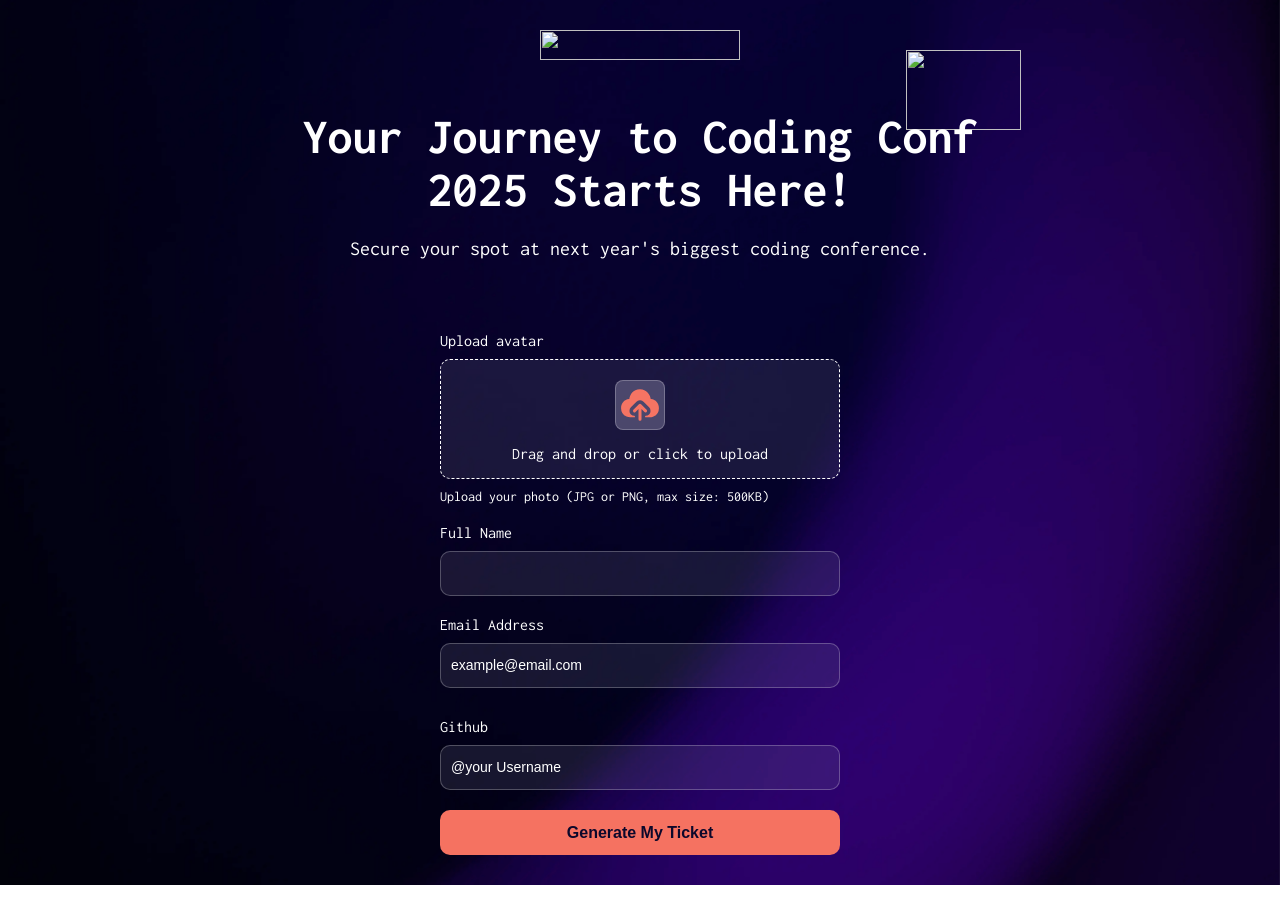
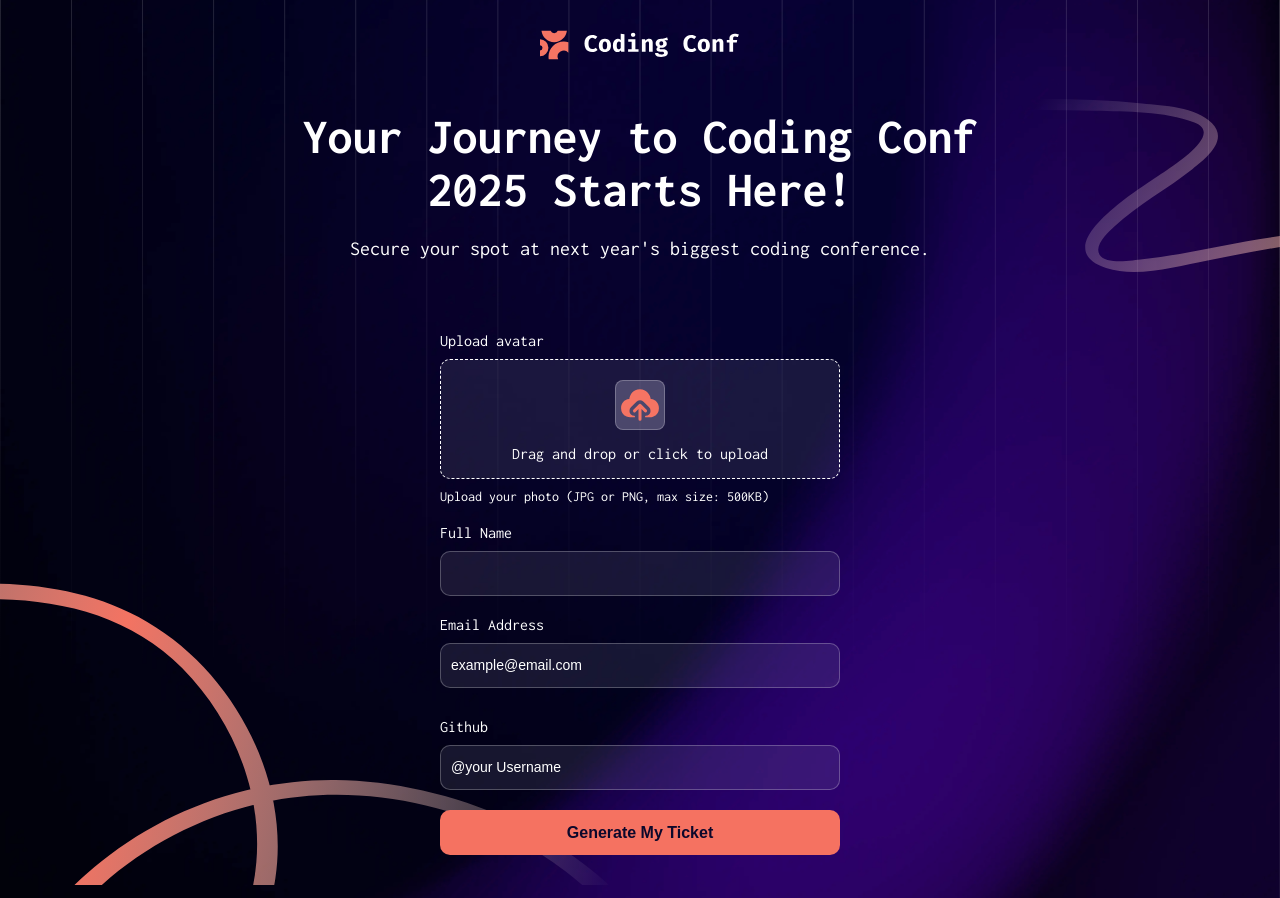
Before and after one commit to Mostafa-Ashraf0/Conference-ticket-generator, a plain HTML site: page index.html in a window 1280 px wide. Drawn offline with Linux system fonts and the light colour scheme; the site is published under a folder, as on GitHub Pages, so addresses that start at the root find nothing.

Commit message:
Update index.html

```diff
--- a/index.html
+++ b/index.html
@@ -13,11 +13,11 @@
   <link rel="stylesheet" href="style.css">
 </head>
 <body>
-  <img src="/assets/images/pattern-lines.svg" alt="">
-  <img src="/assets/images/pattern-squiggly-line-bottom-desktop.svg" alt="" class="bottom-D">
-  <img src="/assets/images/pattern-squiggly-line-top.svg" alt="" class="top">
+  <img src="./assets/images/pattern-lines.svg" alt="">
+  <img src="./assets/images/pattern-squiggly-line-bottom-desktop.svg" alt="" class="bottom-D">
+  <img src="./assets/images/pattern-squiggly-line-top.svg" alt="" class="top">
   <div class="main">
-    <img src="/assets/images/logo-full.svg" alt="">
+    <img src="./assets/images/logo-full.svg" alt="">
     <h1 style="text-align: center;">Your Journey to Coding Conf 2025 Starts Here!</h1>
     <p class="secure">Secure your spot at next year's biggest coding conference.</p>
     <form action="">
@@ -54,13 +54,13 @@
 
   </div>
   <div class="final">
-    <img src="/assets/images/logo-full.svg" alt="">
+    <img src="./assets/images/logo-full.svg" alt="">
     <h1 class="final-h1"></h1>
     <p class="final-p"></p>
     <div class="ticket">
 
       <div class="upper">
-        <img src="/assets/images/logo-full.svg" alt="">
+        <img src="./assets/images/logo-full.svg" alt="">
         <p>Jan 31, 2025 / Austin, TX</p>
       </div>
       <div class="lower">
```
